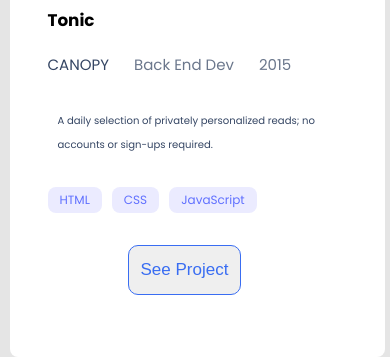
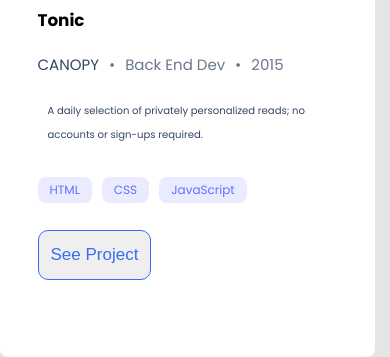
Before and after one commit to Bludidi/Portfolio-Desktop-version-, a plain HTML site: page index.html in a window 390 px wide. Shown: the part 997-1354 px from the top of the page. Drawn offline with Linux system fonts and the light colour scheme; a web font is replaced by a local one.

Commit message:
updated css and js files

```diff
--- a/main.css
+++ b/main.css
@@ -726,7 +726,7 @@
     display: flex;
     flex-direction: column;
     background-color: white;
-    margin: 20px 10px;
+    margin: 20px 0;
     height: 667px;
     width: 375px;
     border-radius: 8px;
@@ -771,7 +771,7 @@
 
   .btns {
     align-content: center;
-    margin: 15px 0 0 80px;
+    margin: 10px 0 0 0;
   }
 
   .img-txt1 {
--- a/main.js
+++ b/main.js
@@ -4,6 +4,7 @@
     subtitle: 'CANOPY',
     backEnd: 'Back End Dev',
     year: 2015,
+    bullet: '•',
     shortDescription: 'A daily selection of privately personalized reads; no accounts or sign-ups required.',
     description: "Lorem Ipsum is simply dummy text of the printing and typesetting industry. Lorem Ipsum has been the industry's standard dummy text ever since the 1500s, when an unknown printer took a galley of type and scrambled it 1960s with the releaLorem Ipsum is simply dummy text of the printing and typesetting industry. Lorem Ipsum has been the industry's standard dummy text ever since the 1500s, when an unknown printer took a galley of type and scrambled it 1960s with the releorem Ipsum is simply dummy text of the printing and typesetting industry. Lorem Ipsum han printer took a galley of type and scrambled it 1960s with the releawn printer took a galley of type and scrambled it 1960s with the releaLorem Ipsum is simply dummy text of the printing and typesetting industry. Lorem Ipsum has been the industry's standard dummy text ever since the 1500s, when an unknown printer took a galley of type and scrambled it 1960s with the relea",
     image: './assets/images/img_card1.svg',
@@ -18,6 +19,7 @@
     subtitle: 'FACEBOOK',
     backEnd: 'Back End Dev',
     year: 2015,
+    bullet: '•',
     shortDescription: 'Experimental content creation feature that allows users to add to an existing story over the course of a day without spamming their friends.',
     description: "Lorem Ipsum is simply dummy text of the printing and typesetting industry. Lorem Ipsum has been the industry's standard dummy text ever since the 1500s, when an unknown printer took a galley of type and scrambled it 1960s with the releaLorem Ipsum is simply dummy text of the printing and typesetting industry. Lorem Ipsum has been the industry's standard dummy text ever since the 1500s, when an unknown printer took a galley of type and scrambled it 1960s with the releorem Ipsum is simply dummy text of the printing and typesetting industry. Lorem Ipsum han printer took a galley of type and scrambled it 1960s with the releawn printer took a galley of type and scrambled it 1960s with the releaLorem Ipsum is simply dummy text of the printing and typesetting industry. Lorem Ipsum has been the industry's standard dummy text ever since the 1500s, when an unknown printer took a galley of type and scrambled it 1960s with the relea",
     image: 'assets/images/img2.svg',
@@ -32,6 +34,7 @@
     subtitle: 'FACEBOOK',
     backEnd: 'Full Stack Dev',
     year: 2015,
+    bullet: '•',
     shortDescription: "Exploring the future of media in Facebook's first Virtual Reality app; a place to discover and enjoy 360 photos and videos on Gear VR.",
     description: "Lorem Ipsum is simply dummy text of the printing and typesetting industry. Lorem Ipsum has been the industry's standard dummy text ever since the 1500s, when an unknown printer took a galley of type and scrambled it 1960s with the releaLorem Ipsum is simply dummy text of the printing and typesetting industry. Lorem Ipsum has been the industry's standard dummy text ever since the 1500s, when an unknown printer took a galley of type and scrambled it 1960s with the releorem Ipsum is simply dummy text of the printing and typesetting industry. Lorem Ipsum han printer took a galley of type and scrambled it 1960s with the releawn printer took a galley of type and scrambled it 1960s with the releaLorem Ipsum is simply dummy text of the printing and typesetting industry. Lorem Ipsum has been the industry's standard dummy text ever since the 1500s, when an unknown printer took a galley of type and scrambled it 1960s with the relea",
     image: ' assets/images/img3.svg',
@@ -46,6 +49,7 @@
     subtitle: 'UBER',
     backEnd: 'Leader Developer',
     year: 2018,
+    bullet: '•',
     shortDescription: 'A smart assistant to make driving more safe, efficient, and fun by unlocking your most expensive computer: your car.',
     description: "Lorem Ipsum is simply dummy text of the printing and typesetting industry. Lorem Ipsum has been the industry's standard dummy text ever since the 1500s, when an unknown printer took a galley of type and scrambled it 1960s with the releaLorem Ipsum is simply dummy text of the printing and typesetting industry. Lorem Ipsum has been the industry's standard dummy text ever since the 1500s, when an unknown printer took a galley of type and scrambled it 1960s with the releorem Ipsum is simply dummy text of the printing and typesetting industry. Lorem Ipsum han printer took a galley of type and scrambled it 1960s with the releawn printer took a galley of type and scrambled it 1960s with the releaLorem Ipsum is simply dummy text of the printing and typesetting industry. Lorem Ipsum has been the industry's standard dummy text ever since the 1500s, when an unknown printer took a galley of type and scrambled it 1960s with the relea",
     image: 'assets/images/img4.svg',
@@ -62,7 +66,9 @@
               <div id="txt_img" class="img-txt1"><h2>${project.name}</h2>
                 <ul class="flex-cards">
                   <li class="all-list first">${project.subtitle}</li>
+                  <li class="all-list second">${project.bullet}</li>
                   <li class="all-list second">${project.backEnd}</li>
+                  <li class="all-list second">${project.bullet}</li>
                   <li class="all-list second">${project.year}</li>
                 </ul>
                 <p class="p3">${project.shortDescription}</p>
@@ -87,7 +93,7 @@
       <div class="project-header">
         <input type="button" value="&#10006" class="fa-solid fa-xmark project-close close">
         <h2>${projects[index].name}</h2>
-        <p class="all-list first">${projects[index].subtitle} <span class="all-list second">${projects[index].backEnd}</span> <span class="all-list second">${projects[index].year}</span></p>
+        <p class="all-list first">${projects[index].subtitle} <span class="all-list second bullet">${projects[index].bullet}</span><span class="all-list second">${projects[index].backEnd}</span><span class="all-list second bullet">${projects[index].bullet}</span> <span class="all-list second">${projects[index].year}</span></p>
 
         <div class="card_img card1">
           <img class="imagedesktop project-img"  src="${projects[index].image}" alt="card image">
--- a/modal.css
+++ b/modal.css
@@ -42,6 +42,7 @@
   bottom: 1em;
   right: 1em;
   left: 1em;
+  width: 365px;
 }
 
 .button {
@@ -113,8 +114,12 @@
 .flex-cards {
   display: flex;
   flex-direction: row;
-  gap: 25px;
-  margin: 20px 0 32px 0;
+  gap: 10px;
+  margin: 20px 0 22px 0;
+}
+
+.bullet {
+  font-size: 20px;
 }
 
 .first {
@@ -225,6 +230,7 @@
     right: 3em;
     padding: 0.5em 1em;
     z-index: 10000;
+    width: 750px;
   }
 
   .desc p {
@@ -241,6 +247,7 @@
   .project-popup {
     right: 5em;
     left: 5em;
+    width: 1156px;
   }
 
   .project-img {
```
